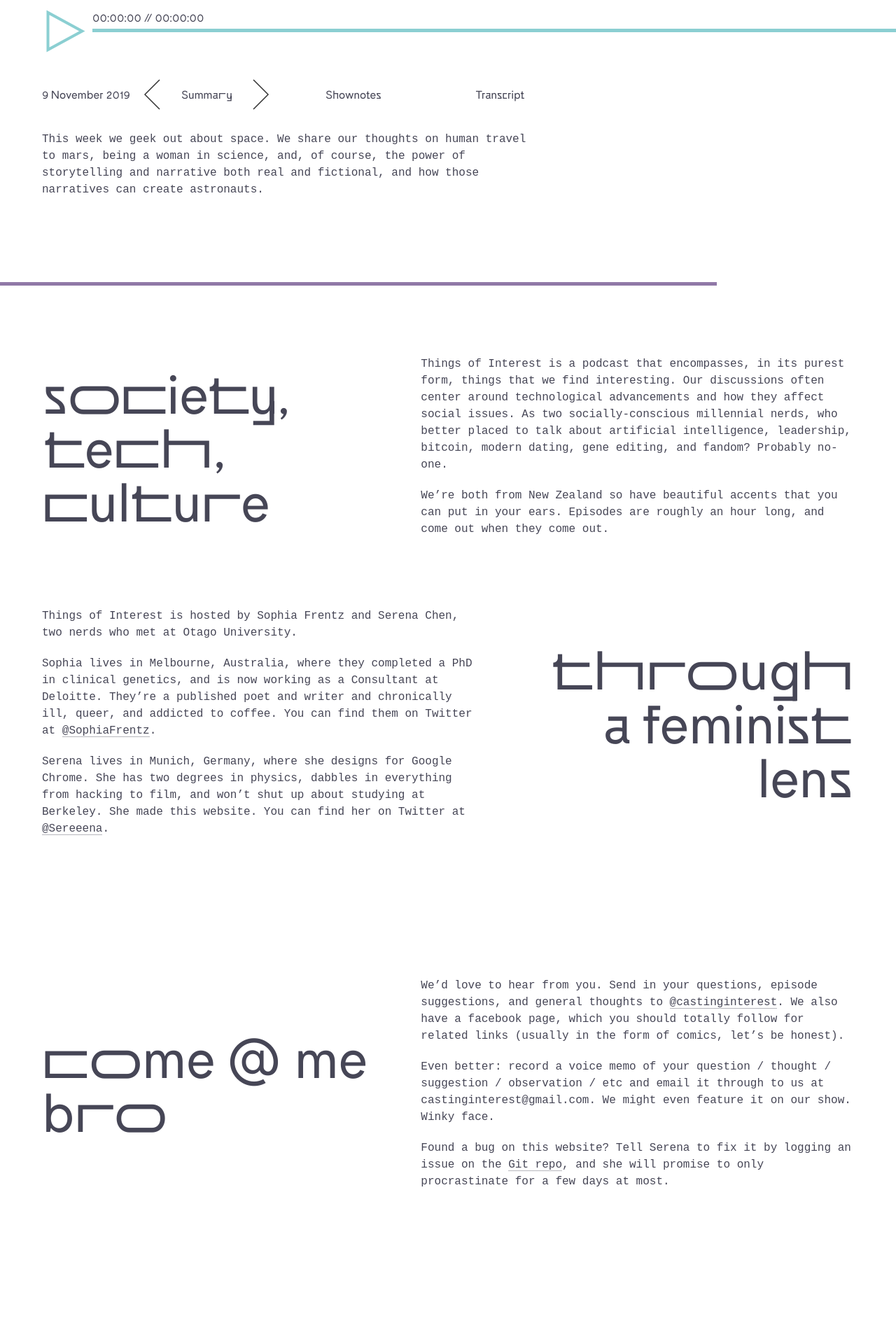
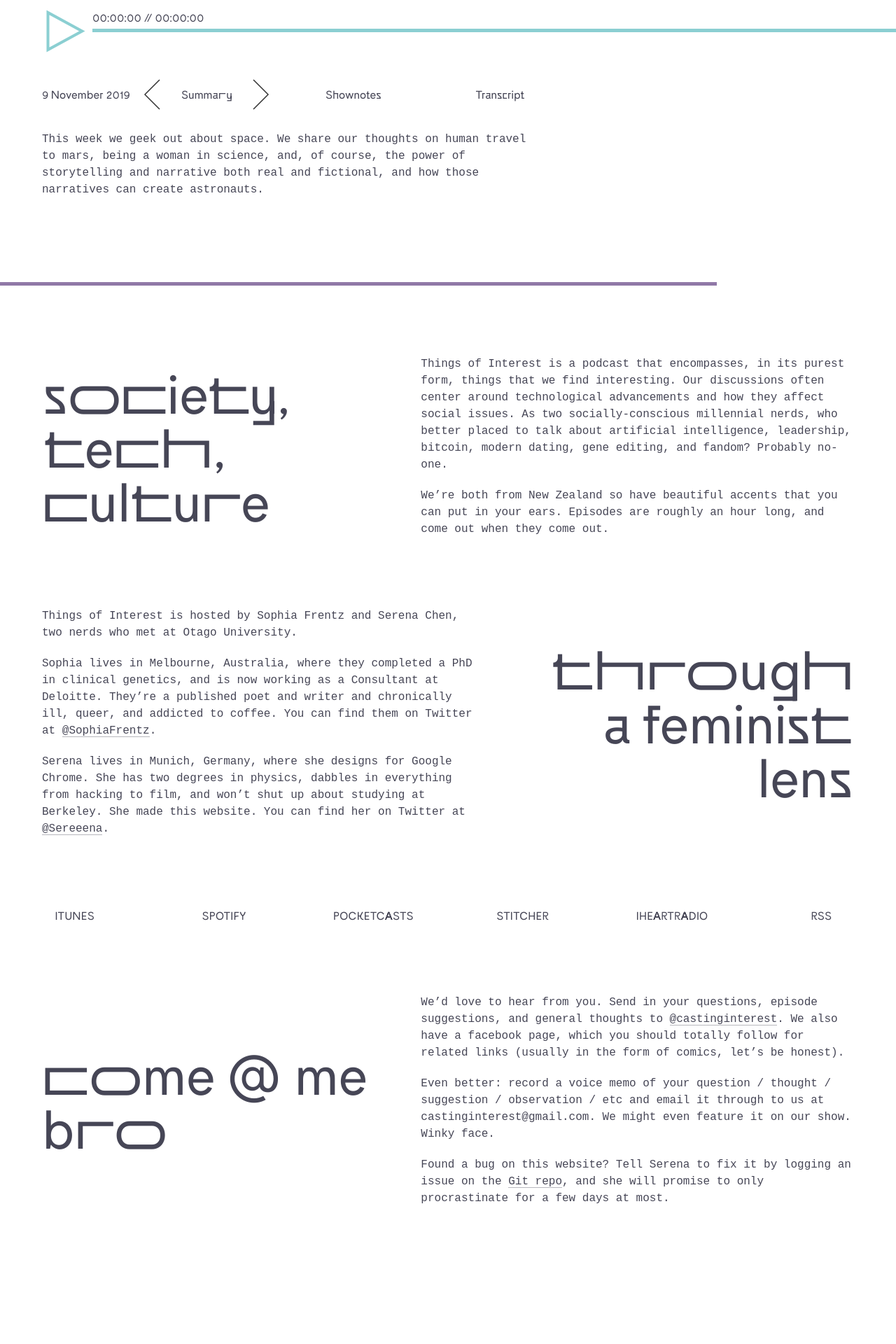
Before and after one commit to heisenburger/thingsofinterest, a Jekyll site: the page built from index.html, in a window 1280 px wide. Shown: the part 658-2578 px from the top of the page at 70% size. Built offline with Jekyll 4.4.1, drawn with Linux system fonts in a browser that asks for light colours; before the commit the page ends 2554 px from its top, so only the background shows below that.

Commit message:
componentify platform links

```diff
--- a/_includes/logonav.html
+++ b/_includes/logonav.html
@@ -4,14 +4,5 @@
     {% include lo.svg class="logo-right" %}
   </div>
   <h1 class="logo-text"><a href="/">{{ site.title }}</a></h1>
-  <nav class="platformlinks">
-    <ul>
-      <li><a href="">iTunes</a></li>
-      <li><a href="">Spotify</a></li>
-      <li><a href="">PocketCasts</a></li>
-      <li><a href="">Stitcher</a></li>
-      <li><a href="">iHeartRadio</a></li>
-      <li><a href="">RSS</a></li>
-    </ul>
-  </nav>
+  {% include platformlinks.html %}
 </header>
--- /dev/null
+++ b/_includes/platformlinks.html
@@ -0,0 +1,10 @@
+<nav class="platformlinks">
+  <ul>
+    <li><a href="">iTunes</a></li>
+    <li><a href="">Spotify</a></li>
+    <li><a href="">PocketCasts</a></li>
+    <li><a href="">Stitcher</a></li>
+    <li><a href="">iHeartRadio</a></li>
+    <li><a href="">RSS</a></li>
+  </ul>
+</nav>
--- a/_layouts/episode.html
+++ b/_layouts/episode.html
@@ -22,6 +22,9 @@
       {% include hr.html direction="left" color=site.purple %}
 
       {% include about.html %}
+
+      {% include platformlinks.html %}
+
       {% include contact.html %}
 
     </div>
--- a/_sass/_logonav.scss
+++ b/_sass/_logonav.scss
@@ -51,23 +51,17 @@ $logo-width: 71px;
     transition: transform $transit-med ease-in-out $transit-short;
   }
 
-// Nav
+// Platform links
 
 .platformlinks {
   @extend .f-sml;
-  position: absolute;
-  top: var(--u2);
   width: 100%;
-  height: $logo-height;
   text-transform: uppercase;
-  opacity: 0;
-  transition: opacity $transit-med ease-in-out $transit-short;
 
   ul {
     @extend .nls;
     @extend .grid;
     @include autogrid;
-    margin-top: calc((#{$logo-height} - 2*var(--f-med)));
   }
 
   li {
@@ -78,12 +72,29 @@ $logo-width: 71px;
   a {
     @extend .sneakylink;
     padding: var(--u1);
-    pointer-events: none;
     font-variation-settings: 'wdth' 100;
     transition: $transit-short;
     &:hover {
       font-variation-settings: 'wdth' 300;
       transition: $transit-short;
+    }
+  }
+}
+
+.logonav{
+  .platformlinks {
+    position: absolute;
+    top: var(--u2);
+    height: $logo-height;
+    opacity: 0;
+    transition: opacity $transit-med ease-in-out $transit-short;
+
+    ul {
+      margin-top: calc((#{$logo-height} - 2*var(--f-med)));
+    }
+
+    a {
+      pointer-events: none;
     }
   }
 }
```
